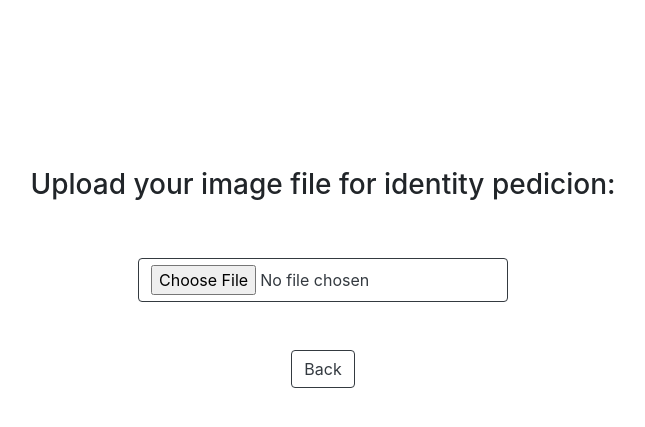
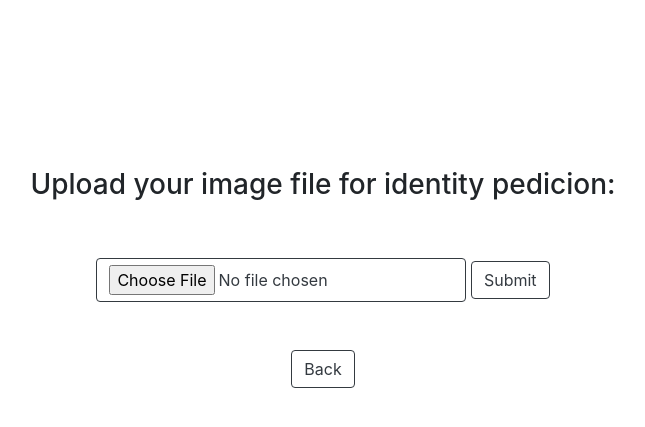
Before and after one commit to victorokonkwo/face-rec-app, a Flask app: page /predict in a window 1280 px wide. Shown: the top 427 px of the page, without its empty margins (317-962 px from the left). Run offline with Flask 2, Linux system fonts and the light colour scheme; parts of the project's set-up code (start-up, migrations or seed data) failed here and were passed over; some libraries are stand-ins or nearby versions.

Commit message:
Update predict.html

```diff
--- a/templates/predict.html
+++ b/templates/predict.html
@@ -19,6 +19,7 @@
 	<form method=POST enctype=multipart/form-data action="{{
 	url_for('predict_image') }}">
 		<input type="file" name="file" class="btn btn-outline-dark">
+		<input type="submit" class="btn btn-outline-dark">
 	</form>
 		<br><br>
 	<a href="{{ url_for('index_page') }}" class="btn btn-outline-dark">Back</a>
```
